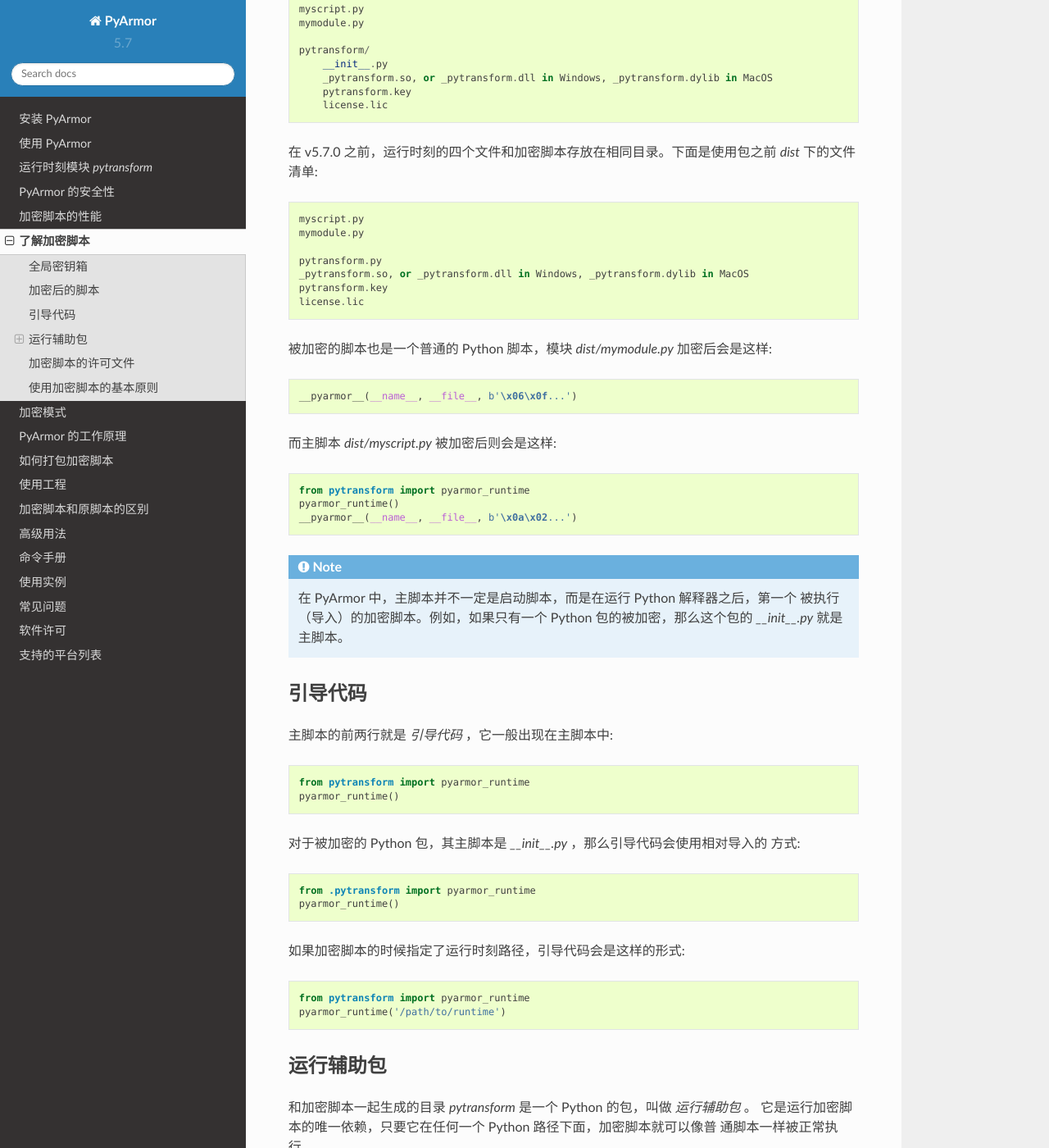
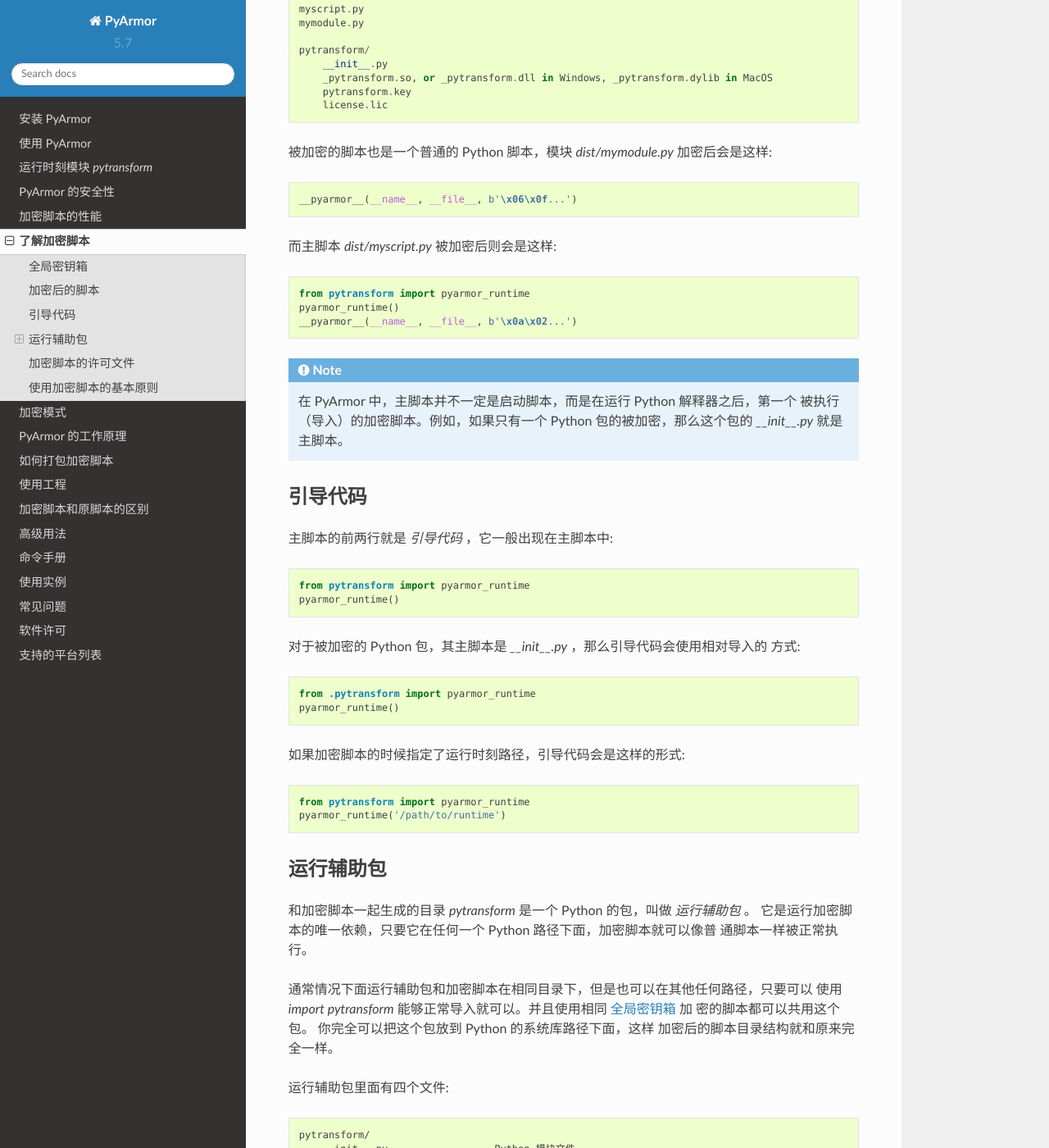
Before and after one commit to dashingsoft/pyarmor-docs-zh, a Sphinx documentation site: the page built from docs/understand-obfuscated-scripts.rst, in a window 1280 px wide and 1400 px high, scrolled down 729 px. Shown: the whole window at 82% size. Built offline with Sphinx 7.4.7 and the Read the Docs theme 2.0.0, drawn with Linux system fonts in a browser that asks for light colours.

Commit message:
Refine concept

```diff
--- a/docs/understand-obfuscated-scripts.rst
+++ b/docs/understand-obfuscated-scripts.rst
@@ -37,17 +37,6 @@
         _pytransform.so, or _pytransform.dll in Windows, _pytransform.dylib in MacOS
         pytransform.key
         license.lic
-
-在 v5.7.0 之前，运行时刻的四个文件和加密脚本存放在相同目录。下面是使用包之前
-`dist` 下的文件清单::
-
-    myscript.py
-    mymodule.py
-
-    pytransform.py
-    _pytransform.so, or _pytransform.dll in Windows, _pytransform.dylib in MacOS
-    pytransform.key
-    license.lic
 
 被加密的脚本也是一个普通的 Python 脚本，模块 `dist/mymodule.py` 加密后会是这样::
 
@@ -96,7 +85,9 @@
 通脚本一样被正常执行。
 
 通常情况下面运行辅助包和加密脚本在相同目录下，但是也可以在其他任何路径，只要可以
-使用 `import pytransform` 能够正常导入就可以。
+使用 `import pytransform` 能够正常导入就可以。并且使用相同 :ref:`全局密钥箱` 加
+密的脚本都可以共用这个包。 你完全可以把这个包放到 Python 的系统库路径下面，这样
+加密后的脚本目录结构就和原来完全一样。
 
 运行辅助包里面有四个文件::
 
```
